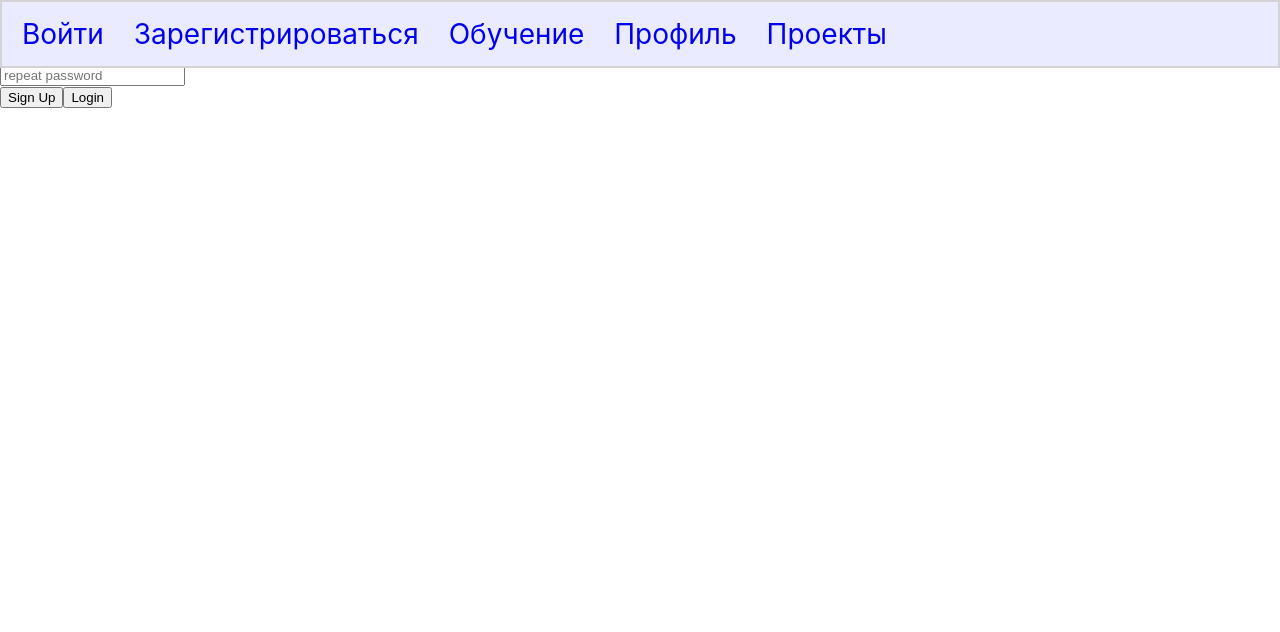
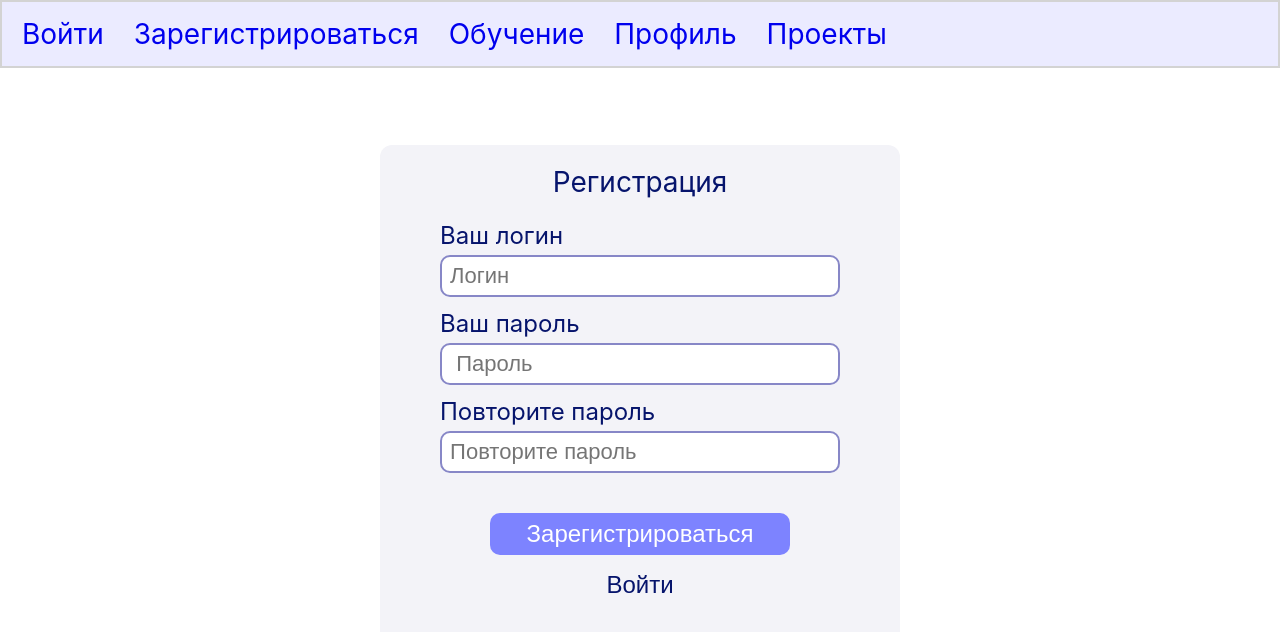
Before and after one commit to ArkhamX2/mind-map, a React (Vite) app in the folder Web/: page /registration in a window 1280 px wide. Shown: the top 632 px of the page. Built offline with nearby package versions, Linux system fonts and the light colour scheme.

Commit message:
registrationpage

```diff
--- a/Web/src/components/agregator.tsx
+++ b/Web/src/components/agregator.tsx
@@ -6,7 +6,7 @@ const Agregator: FC = () => {
     return (
         <main style={{ backgroundColor: "#FFFFFF", width: '100%', height: '100%', padding: "15px" }}>
             <div style={{ display: 'flex', flexDirection: 'column' }}>
-                <div className="searchcontainer" style={{ width: "100%", height: '100%', display: "flex", flexDirection: 'column' }}>
+                <div className="searchcontainer" style={{ width: "100%", height: '100%', display: "flex", flexDirection: 'column', marginTop:'70px' }}>
                     <div className="searchbarcontainer" style={{ display: 'inline-flex', justifyContent: 'space-between', alignSelf: 'center' }}>
                         <div className="searchbar" style={{ justifySelf: 'start' }}>
                             <input type="text" style={{
--- a/Web/src/components/registration.tsx
+++ b/Web/src/components/registration.tsx
@@ -1,6 +1,7 @@
 import axios, { AxiosError } from "axios";
 import { FC, useState } from "react"
 import { Link, useNavigate } from 'react-router-dom'
+import classes from '../styles/login.module.css'
 
 const Registration: FC = () => {
     const navigate = useNavigate();
@@ -43,20 +44,26 @@ const Registration: FC = () => {
         }
     }
     return (
-        <div className="container">
-            <div>
-            <div className="header">
-                <div className="text">Sign Up</div>
+        <main style={{ backgroundColor: "#FFFFFF", width: '100%', height: '100%', padding: "15px", display: 'flex' }}>
+            <div className="container" style={{
+                alignSelf: 'center', display: 'flex', marginTop: '80px', flexDirection: 'column', width: '100%', alignItems: 'center'
+            }}>
+                <div style={{ width: '520px', height: '500px', backgroundColor: '#F3F3F8', display: 'flex', alignItems: 'center', flexDirection: 'column', marginTop: '50px', padding: '10px', borderRadius: '12px' }}>
+                    <div className="header" style={{ display: 'flex' }}>
+                        <div className="text" style={{ fontSize: '28px', margin: '10px' }}>Регистрация</div>
                     </div>
-            <div className="inputs">
-                <div className="input">
-                    <input value={data.email} onChange={(e) => setData({ ...data, email: e.target.value })} placeholder="email" type="email"></input>
+                    <div style={{ padding: '0px 50px' }}>
+                        <div className={classes.InputCon}>
+                            <div className={classes.Text}>Ваш логин</div>
+                            <input className={classes.Input} value={data.email} onChange={(e) => setData({ ...data, email: e.target.value })} placeholder=" Логин" type="email"></input>
                         </div>
-                <div className="input">
-                    <input value={data.password1} onChange={(e) => setData({ ...data, password1: e.target.value })} placeholder="password" type="password"></input>
+                        <div className={classes.InputCon}>
+                            <div className={classes.Text}>Ваш пароль</div>
+                            <input className={classes.Input} value={data.password1} onChange={(e) => setData({ ...data, password1: e.target.value })} placeholder="  Пароль" type="password"></input>
                         </div>
-                <div className="input">
-                    <input value={data.password2} onChange={(e) => setData({ ...data, password2: e.target.value })} placeholder="repeat password" type="password"></input>
+                        <div className={classes.InputCon}>
+                            <div className={classes.Text}>Повторите пароль</div>
+                            <input className={classes.Input} value={data.password2} onChange={(e) => setData({ ...data, password2: e.target.value })} placeholder=" Повторите пароль" type="password"></input>
                         </div>
                     </div>
                     <div>
@@ -69,13 +76,15 @@ const Registration: FC = () => {
 
                             </>}
                     </div>
-            <div className="submit-container">
-                <button onClick={() => register()} className="submit">Sign Up</button>
-                <button onClick={() => navigate("/login")} className="submit">Login</button>
+                    <div style={{ display: 'flex', flexDirection: 'column' }}>
+                        <button className={classes.Button} onClick={() => register()} style={{marginTop:'40px'}}>Зарегистрироваться</button>
+                        <button style={{ backgroundColor: 'transparent', color: '#06146C', fontSize: '24px', border: '0px solid transparent', marginTop: '10px' }} onClick={() => navigate("/login")}>Войти</button>
                     </div>
                 </div>
 
             </div>
+        </main>
+
     )
 }
 
--- a/Web/src/styles/login.module.css
+++ b/Web/src/styles/login.module.css
@@ -23,4 +23,5 @@
          border: 0px solid transparent;
          border-radius: 10px;
          font-size: 24px;
+         margin: 5px;
 }
```
Also changed, not shown: Web/src/components/login.tsx (+4 -5 lines). Lines whose indentation alone changed are shown as unchanged.
